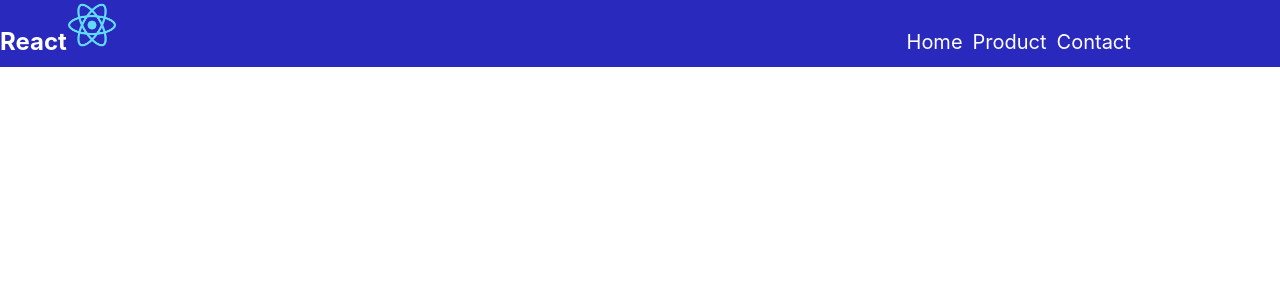
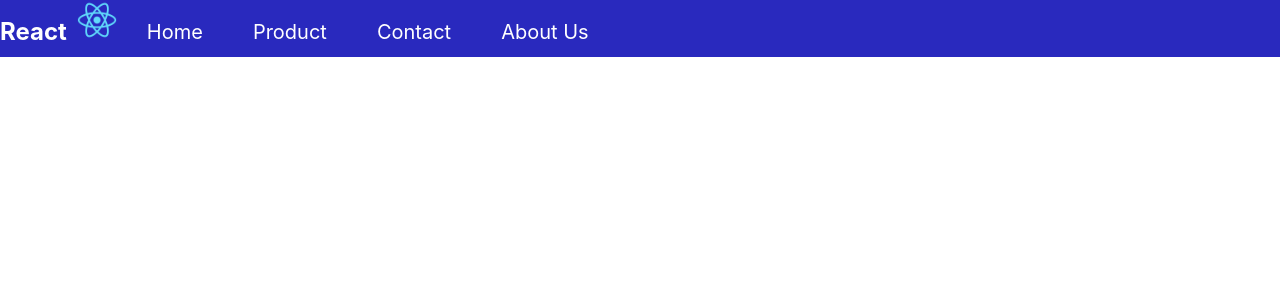
Before and after one commit to marcinoles87/navbar, a React (Create React App) app: page / in a window 1280 px wide. Shown: the top 300 px of the page. Built offline with nearby package versions, Linux system fonts and the light colour scheme.

Commit message:
work with media

```diff
--- a/src/components/ItemMenu.js
+++ b/src/components/ItemMenu.js
@@ -16,5 +16,11 @@ export const ItemMenu = [
     title: 'Contact',
     url: '#',
     cName : 'nav-link'
+  } ,
+
+  {
+    title: 'About Us',
+    url: '#',
+    cName : 'nav-link'
   }
 ]
--- a/src/components/menu.css
+++ b/src/components/menu.css
@@ -11,7 +11,7 @@
 .navbar-item-active{
     width: 80vw;
     display: flex;
-    justify-content:flex-end;
+    justify-content:flex-start;
     align-items: flex-end;
     list-style: none;
 
@@ -32,9 +32,10 @@
 }
 
 .nav-link a{
+    margin: auto 20px;
     color: white;
     text-decoration: none;
-    transition: 0.5s;
+    transition: 0.4s ease-in-out;
 }
 
 .nav-link a:hover{
@@ -42,8 +43,9 @@
 }
 
 img{
-    width: 50px;
-    height: 50px;
+    margin: auto 10px;
+    width: 40px;
+    height: 4s0px;
 }
 
 .nav-icon{
```
